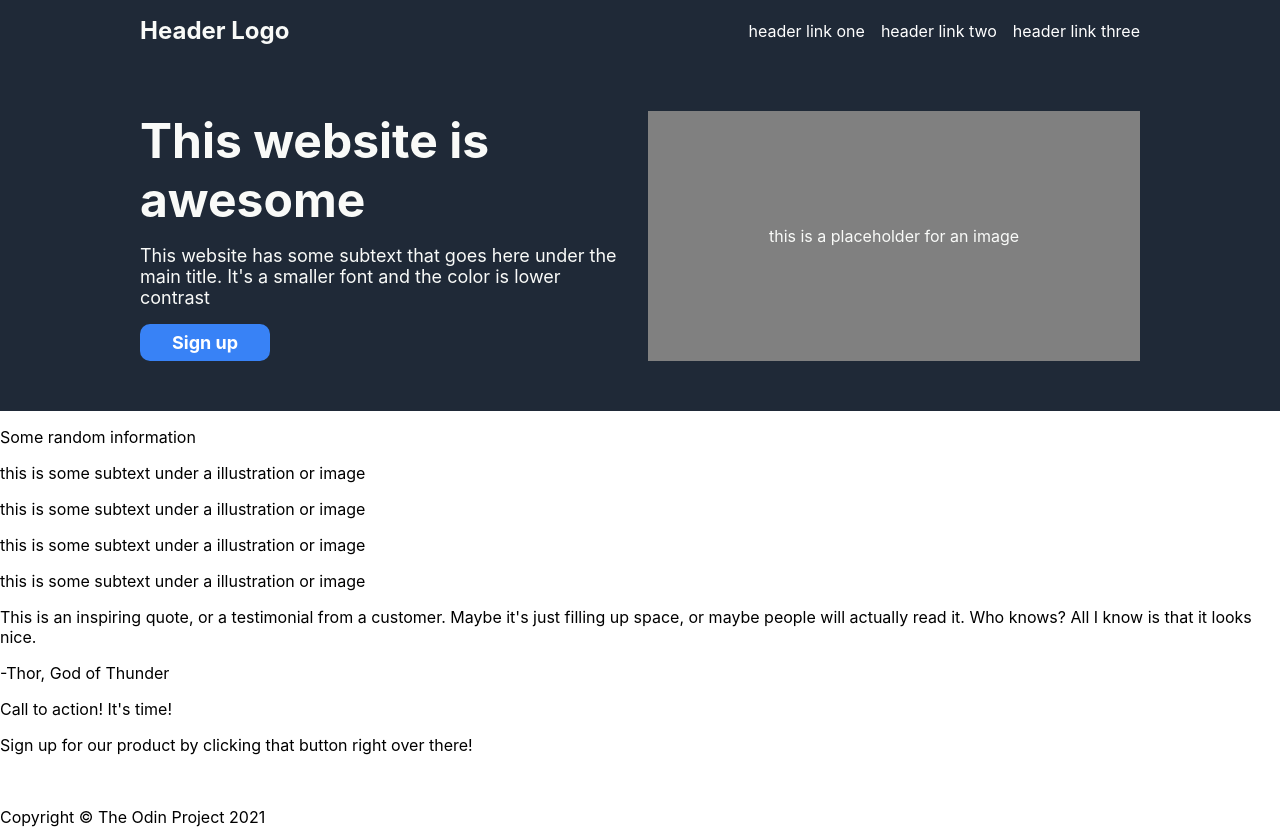
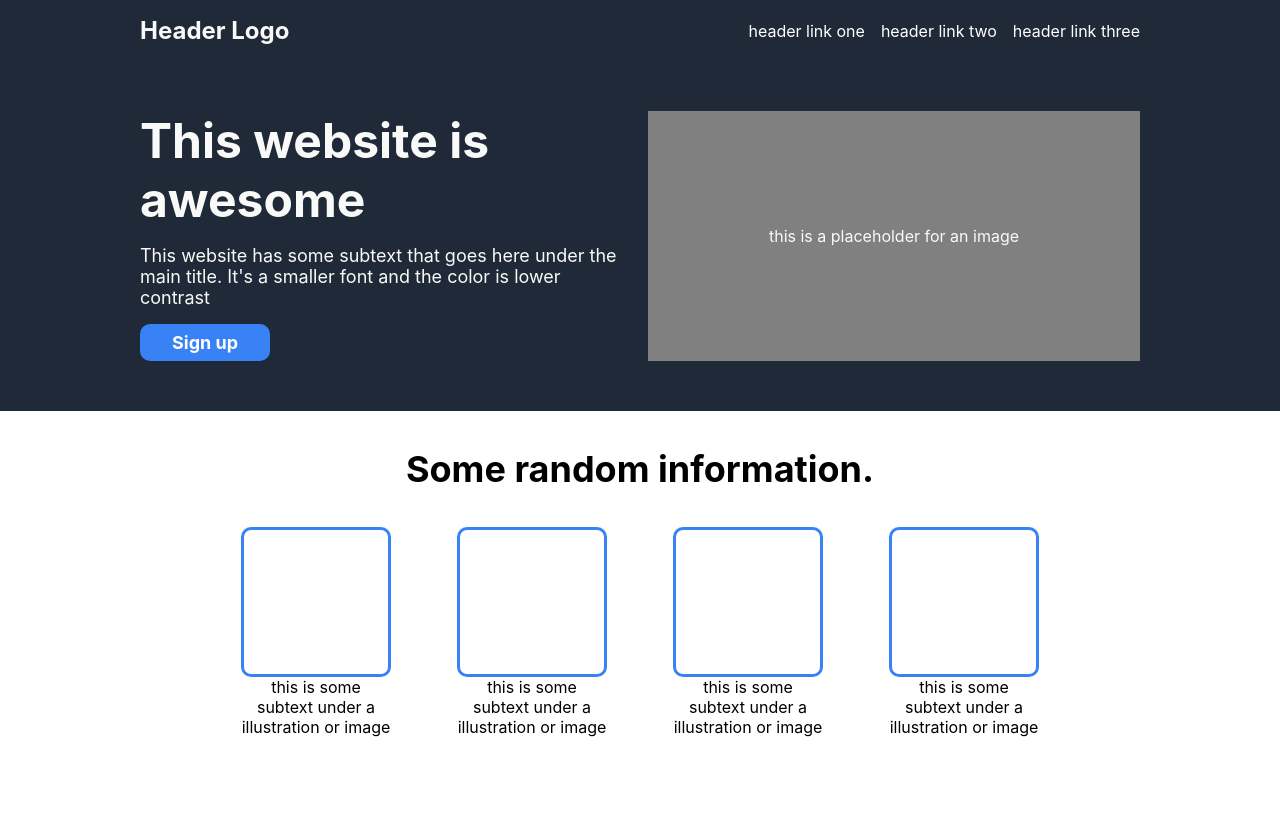
Before and after one commit to NARVS1999/landing-page, a plain HTML site: page index.html in a window 1280 px wide. Shown: the top 840 px of the page. Drawn offline with Linux system fonts and the light colour scheme.

Commit message:
added css in highlight content

```diff
--- a/index.html
+++ b/index.html
@@ -30,7 +30,7 @@
     </header>
     <main class="middle-content">
         <div class="highlight-content">
-            <p class="highlight-heading">Some random information</p>
+            <p class="highlight-heading">Some random information.</p>
             <div class="highlight-container">
                 <div class="highlight-item">
                     <div class="illustration"></div>
@@ -46,7 +46,7 @@
                 </div>
                 <div class="highlight-item">
                     <div class="illustration"></div>
-                    <p class="illustration">this is some subtext under a illustration or image</p>
+                    <p class="subtext">this is some subtext under a illustration or image</p>
                 </div>
             </div>
         </div>
--- a/styel.css
+++ b/styel.css
@@ -4,7 +4,6 @@
 
 body {
     height: 100vh;
-    width: 100vw;
     margin: 0;
     display: flex;
     flex-direction: column;
@@ -86,7 +85,43 @@ a {
 }
 
 .middle-content {
+    background-color: #fff;
+}
 
+.highlight-content {
+    width: 1000px;
+    margin: 0 auto;
+}
+
+.highlight-heading {
+    font-size: 36px;
+    font-weight: bolder;
+    text-align: center;
+}
+
+.highlight-container {
+    display: flex;
+    justify-content: center;
+    gap: 66px;
+    padding-bottom: 100px;
+}
+
+.highlight-item {
+    display: flex;
+    flex-direction: column;
+    width: 150px;
+
+}
+
+.illustration {
+    height: 144px;
+    border: 3px solid #3882f6;
+    border-radius: 10px;
+}
+
+.subtext {
+    text-align: center;
+    margin: 0;
 }
 
 .lower-content {
```
